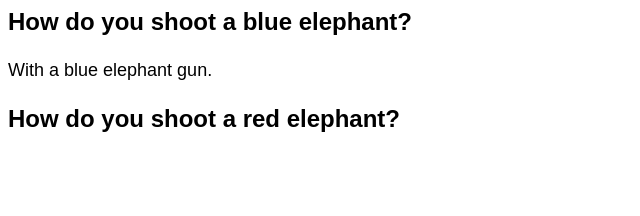
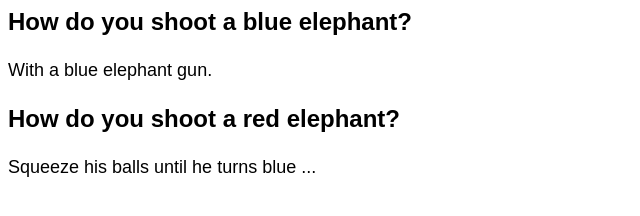
Before and after one commit to kexrex/elephants, a plain HTML site: page index.html in a window 1280 px wide. Shown: the whole page, without its empty margins (0-640 px from the left). Drawn offline with Linux system fonts and the light colour scheme.

Commit message:
Pickup broken git session

```diff
--- a/index.html
+++ b/index.html
@@ -2,13 +2,14 @@
 <head>
   <link rel="stylesheet" type="text/css" href="style.css">
 <title>A blue elephant</title>
+</head>
 <body>
   <h3>How do you shoot a blue elephant?</h3>
 <p>
   With a blue elephant gun.
 </p>
 <h3>How do you shoot a red elephant?</h3>
-  </body
-</head>
-<body></body>
+<p>Squeeze his balls until he turns blue ...</p>
+
+</body>
 </html>
```
